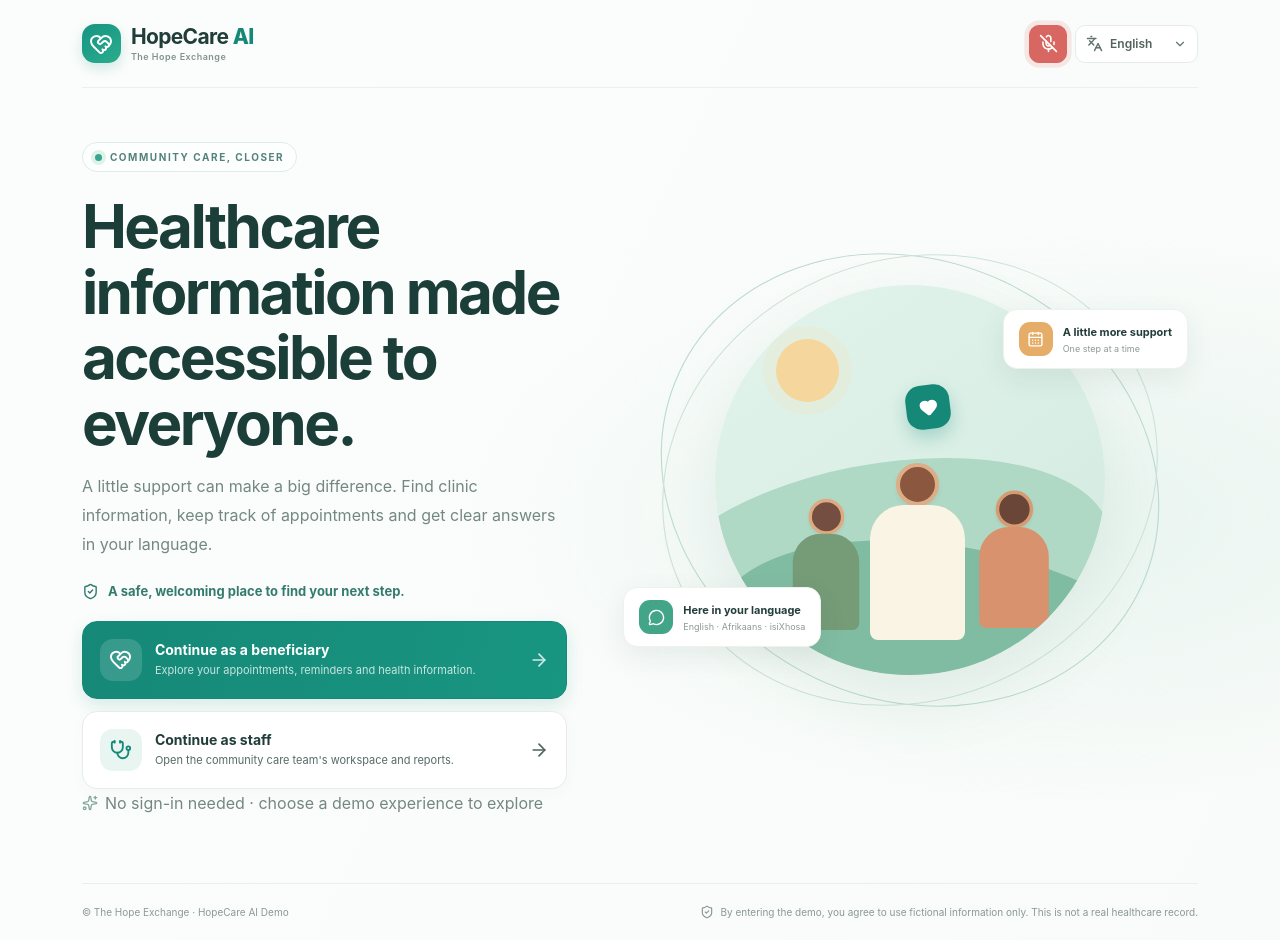
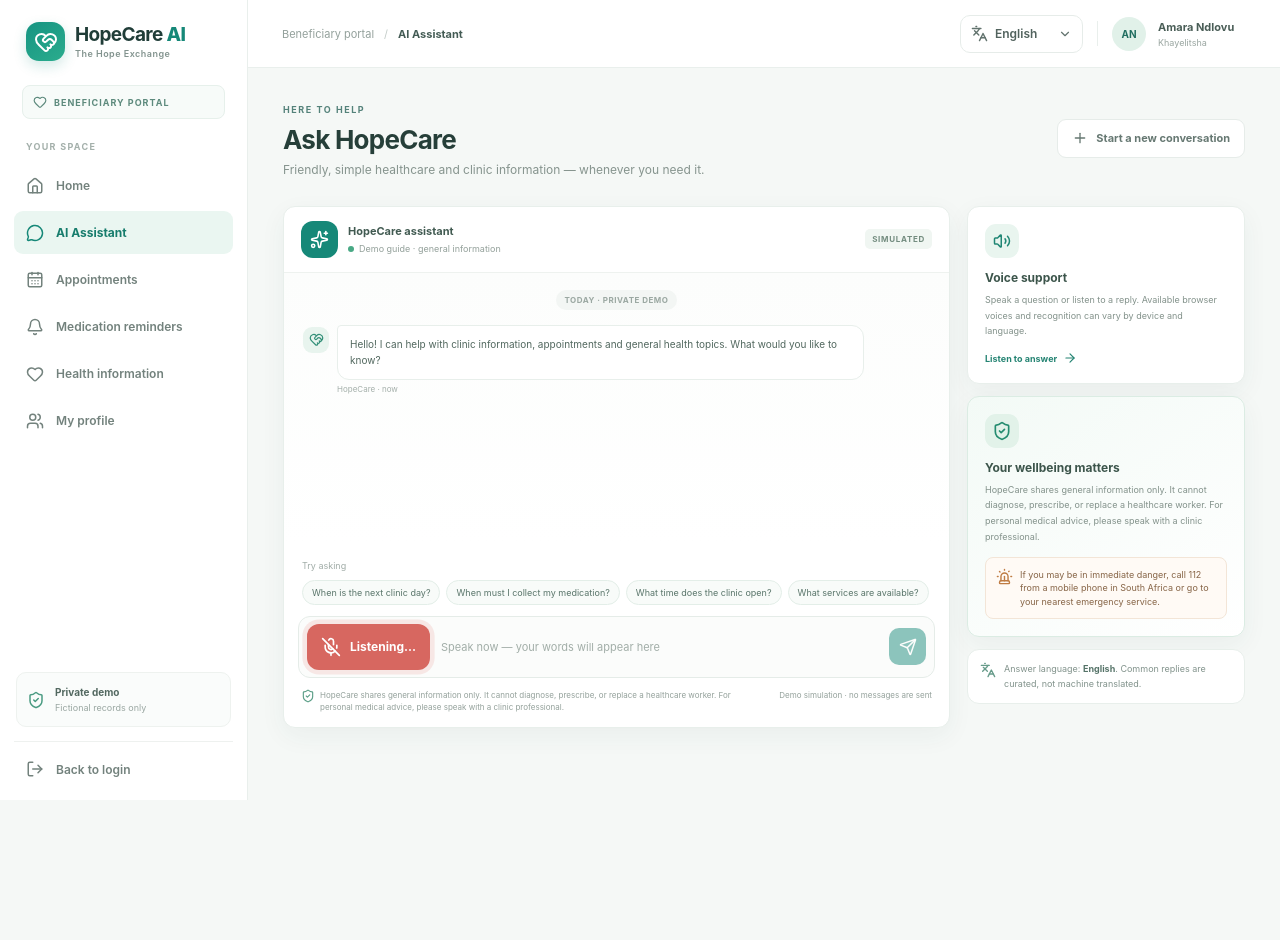
Before and after one commit to Brightmg14/HOPE-AI-V2, a React (Vite) app: page / in a window 1280 px wide. Both pictures are taken after a click on the button 1048 px from the left and 43 px from the top of the page. After the commit the page ends 800 px from the top, so only its background shows below. Built offline with nearby package versions, Linux system fonts and the light colour scheme.

Commit message:
Implemented speech to text functionality using the Web Speech API. Added a button to start and stop speech recognition, and display the transcribed text in a textarea. Updated styles for better user experience.

```diff
--- a/src/App.tsx
+++ b/src/App.tsx
@@ -44,7 +44,7 @@ const copy = {
     disclaimer: "HopeCare shares general information only. It cannot diagnose, prescribe, or replace a healthcare worker. For personal medical advice, please speak with a clinic professional.",
     simulation: "Demo simulation · no messages are sent", privacy: "Fictional demo records only. Your choices stay in this browser.",
     listen: "Listen to answer", stop: "Stop speaking", voiceUnsupported: "Voice features are not supported in this browser. You can still type or read replies.",
-    recording: "Listening… tap to stop", record: "Speak your question", chatClear: "Start a new conversation", consent: "By entering the demo, you agree to use fictional information only. This is not a real healthcare record.",
+    recording: "Listening… tap to stop", record: "Speak your question", speakButton: "Speak", listening: "Listening…", listeningPrompt: "Speak now — your words will appear here", chatClear: "Start a new conversation", consent: "By entering the demo, you agree to use fictional information only. This is not a real healthcare record.",
   },
   af: {
     welcome: "Gesondheidsinligting, toeganklik vir almal.",
@@ -71,7 +71,7 @@ const copy = {
     disclaimer: "HopeCare deel slegs algemene inligting. Dit kan nie diagnoseer of medisyne voorskryf nie. Praat met 'n kliniekwerker vir persoonlike advies.",
     simulation: "Demo-simulasie · geen boodskappe word gestuur nie", privacy: "Slegs fiktiewe demorekords. Jou keuses bly in hierdie blaaier.",
     listen: "Luister na antwoord", stop: "Hou op praat", voiceUnsupported: "Stemfunksies word nie deur hierdie blaaier ondersteun nie. Jy kan steeds tik of lees.",
-    recording: "Luister… tik om te stop", record: "Spreek jou vraag", chatClear: "Begin 'n nuwe gesprek", consent: "Gebruik slegs fiktiewe inligting. Dit is nie 'n werklike gesondheidsrekord nie.",
+    recording: "Luister… tik om te stop", record: "Spreek jou vraag", speakButton: "Praat", listening: "Luister…", listeningPrompt: "Praat nou — jou woorde sal hier verskyn", chatClear: "Begin 'n nuwe gesprek", consent: "Gebruik slegs fiktiewe inligting. Dit is nie 'n werklike gesondheidsrekord nie.",
   },
   xh: {
     welcome: "Ulwazi lwezempilo olufikeleleka kuye wonke umntu.",
@@ -98,7 +98,7 @@ const copy = {
     disclaimer: "IHopeCare inika ulwazi ngokubanzi kuphela. Ayikwazi ukuxilonga okanye ukumisela amayeza. Thetha nomsebenzi wezempilo ngeengcebiso zakho.",
     simulation: "Umboniso wokulinganisa · akukho miyalezo ithunyelwayo", privacy: "Iirekhodi zomzekelo ezingezizo ezokwenyani kuphela. Iinkcukacha zigcinwa kule bhrawuza.",
     listen: "Mamela impendulo", stop: "Yeka ukuthetha", voiceUnsupported: "Esi sikhangeli asixhasi ilizwi. Usenokuchwetheza okanye ufunde iimpendulo.",
-    recording: "Kumameliwe… cofa ukuze uyeke", record: "Thetha umbuzo wakho", chatClear: "Qalisa incoko entsha", consent: "Sebenzisa iinkcukacha zomzekelo kuphela. Le asiyorekhodi yokwenyani yezempilo.",
+    recording: "Kumameliwe… cofa ukuze uyeke", record: "Thetha umbuzo wakho", speakButton: "Thetha", listening: "Kumameliwe…", listeningPrompt: "Thetha ngoku — amazwi akho aza kuvela apha", chatClear: "Qalisa incoko entsha", consent: "Sebenzisa iinkcukacha zomzekelo kuphela. Le asiyorekhodi yokwenyani yezempilo.",
   },
 } as const;
 
@@ -263,7 +263,7 @@ function App() {
       setThinking(false);
     }, 750);
   }
-  function toggleVoice(onTranscript?: (text: string) => void) {
+  function toggleVoice() {
     const speechWindow = window as Window & {
       SpeechRecognition?: new () => RecognitionLike;
       webkitSpeechRecognition?: new () => RecognitionLike;
@@ -277,13 +277,15 @@ function App() {
     }
     const recognition = new Speech();
     recognitionRef.current = recognition;
+    const startingQuestion = question.trim();
     recognition.lang = language === "af" ? "af-ZA" : language === "xh" ? "xh-ZA" : "en-ZA";
-    recognition.interimResults = false;
+    recognition.interimResults = true;
     recognition.onresult = (event) => {
-      const transcript = event.results?.[0]?.[0]?.transcript;
-      if (!transcript) return;
-      if (onTranscript) onTranscript(transcript);
-      else sendMessage(transcript);
+      const transcript = Array.from(event.results ?? [])
+        .map((result) => result[0]?.transcript ?? "")
+        .join("")
+        .trim();
+      if (transcript) setQuestion([startingQuestion, transcript].filter(Boolean).join(" "));
     };
     recognition.onerror = () => { setRecording(false); showToast(t.voiceUnsupported); };
     recognition.onend = () => { setRecording(false); recognitionRef.current = null; };
@@ -364,11 +366,11 @@ function App() {
     showToast("Fictional demo report downloaded.");
   }
 
-  if (!role) return <Landing language={language} setLanguage={setLanguage} enter={enter} recording={recording} toggleLandingVoice={() => toggleVoice((transcript) => {
+  if (!role) return <Landing language={language} setLanguage={setLanguage} enter={enter} recording={recording} toggleLandingVoice={() => {
     setRole("beneficiary");
     setPage("assistant");
-    sendMessage(transcript);
-  })} />;
+    toggleVoice();
+  }} />;
 
   const staffPage = role === "staff";
   const pageTitle = labels[page];
@@ -481,8 +483,8 @@ function AssistantPage({ t, language, chat, setChat, question, setQuestion, send
         </div>
         <div className="suggested"><small>{t.quick}</small><div>{prompts.slice(0, 4).map((prompt) => <button key={prompt} onClick={() => sendMessage(prompt)}>{prompt}</button>)}</div></div>
         <form className="chat-compose" onSubmit={(e) => { e.preventDefault(); sendMessage(); }}>
-          <button type="button" className={`mic-button ${recording ? "recording" : ""}`} aria-label={recording ? t.recording : t.record} title={recording ? t.recording : t.record} onClick={toggleVoice}>{recording ? <MicOff size={20} /> : <Mic size={20} />}</button>
-          <input value={question} onChange={(e) => setQuestion(e.target.value)} placeholder={t.ask} aria-label={t.ask} />
+          <button type="button" className={`mic-button ${recording ? "recording" : ""}`} aria-label={recording ? t.recording : t.record} aria-pressed={recording} title={recording ? t.recording : t.record} onClick={toggleVoice}>{recording ? <MicOff size={20} /> : <Mic size={20} />}<span aria-live="polite">{recording ? t.listening : t.speakButton}</span></button>
+          <input value={question} onChange={(e) => setQuestion(e.target.value)} placeholder={recording ? t.listeningPrompt : t.ask} aria-label={t.ask} />
           <button className="send-button" type="submit" disabled={!question.trim() || thinking} aria-label={t.send}><Send size={18} /></button>
         </form>
         <div className="chat-footer"><span><ShieldCheck size={14} /> {t.disclaimer}</span><span>{t.simulation}</span></div>
--- a/src/styles.css
+++ b/src/styles.css
@@ -222,10 +222,12 @@ button:disabled { cursor: not-allowed; opacity: .48; }
 .chat-compose { min-height: 54px; display: flex; align-items: center; gap: 9px; margin: 0 14px; padding: 7px 8px; border: 1px solid #e5ece8; border-radius: 12px; background: #fbfcfb; }
 .chat-compose input { min-width: 0; flex: 1; border: 0; outline: 0; color: #40574e; background: transparent; font-size: 11px; }
 .chat-compose input::placeholder { color: #a2aea8; }
-.mic-button, .send-button { width: 37px; height: 37px; flex: 0 0 37px; display: grid; place-items: center; border: 0; border-radius: 10px; color: #398874; background: #e9f5ef; }
+.mic-button, .send-button { display: grid; place-items: center; border: 0; color: #398874; background: #e9f5ef; }
+.mic-button { min-width: 118px; height: 46px; flex: 0 0 auto; grid-auto-flow: column; gap: 9px; padding: 0 14px; border-radius: 12px; font-size: 12px; font-weight: 700; transition: background .15s ease, box-shadow .15s ease; }
+.mic-button span { white-space: nowrap; }
 .mic-button.recording { color: #fff; background: #d76760; animation: micpulse 1.1s infinite; }
 @keyframes micpulse { 50% { box-shadow: 0 0 0 5px #d7676027; } }
-.send-button { color: #fff; background: #168878; }
+.send-button { width: 37px; height: 37px; flex: 0 0 37px; border-radius: 10px; color: #fff; background: #168878; }
 .chat-footer { display: flex; justify-content: space-between; gap: 15px; padding: 11px 17px 13px; color: #94a19b; font-size: 8px; line-height: 1.55; }
 .chat-footer span:first-child { display: flex; align-items: flex-start; gap: 5px; max-width: 73%; }
 .chat-footer svg { flex: 0 0 auto; color: #5c9f88; }
```
Also changed, not shown: 1 other file (tests, documents, lock files or other folders).
